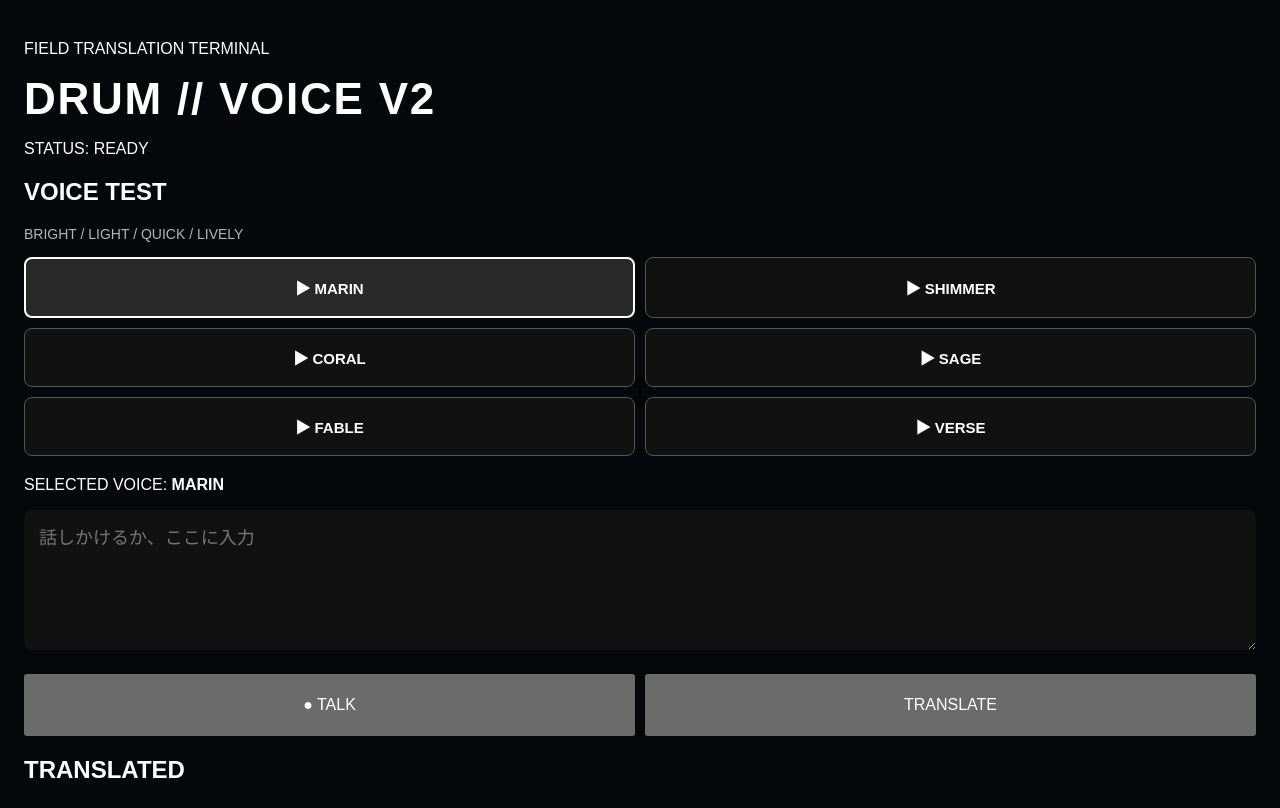
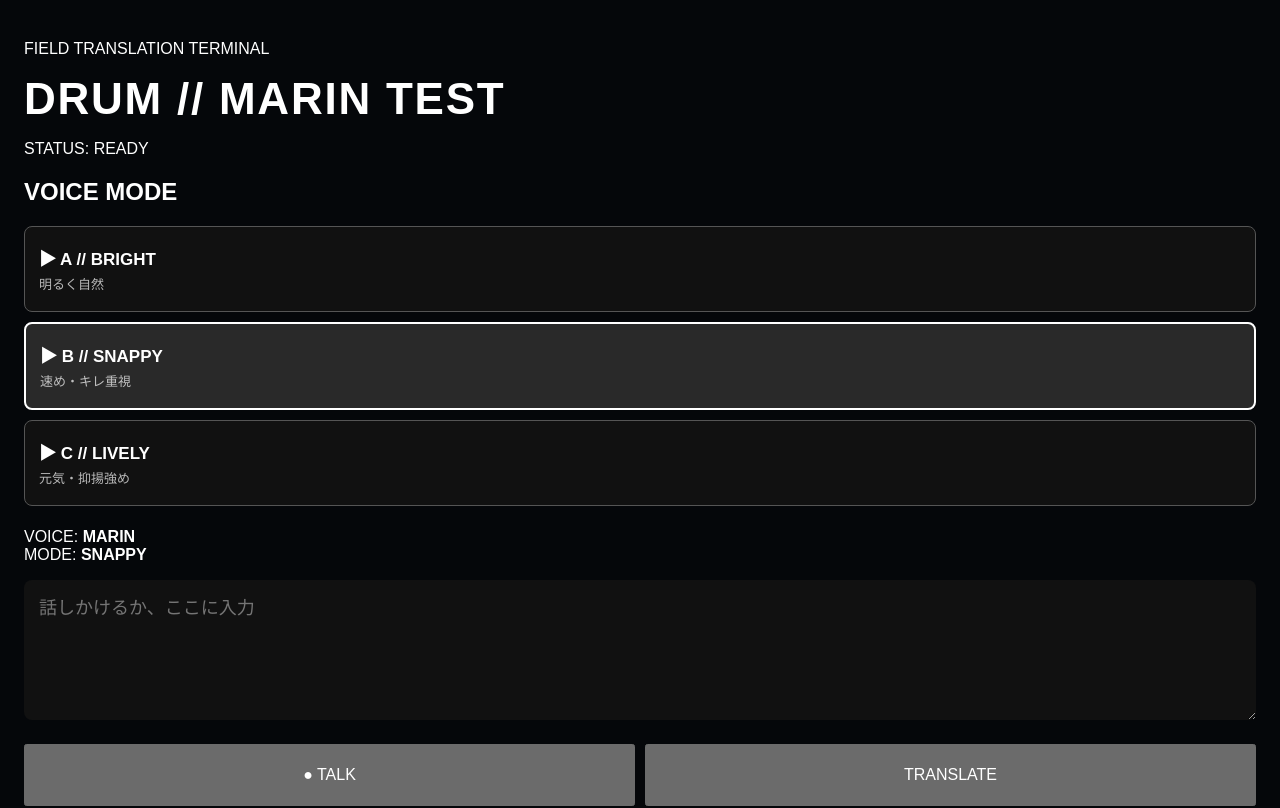
Before and after one commit to atc0118-doom/drum-translator, a Next.js app: page / in a window 1280 px wide. Shown: the top 808 px of the page. Built offline with nearby package versions, Linux system fonts and the light colour scheme.

Commit message:
Update page.tsx

```diff
--- a/app/page.tsx
+++ b/app/page.tsx
@@ -2,13 +2,22 @@
 
 import { useRef, useState } from "react";
 
-const voices = [
-  { id: "marin", label: "MARIN" },
-  { id: "shimmer", label: "SHIMMER" },
-  { id: "coral", label: "CORAL" },
-  { id: "sage", label: "SAGE" },
-  { id: "fable", label: "FABLE" },
-  { id: "verse", label: "VERSE" },
+const modes = [
+  {
+    id: "bright",
+    label: "A // BRIGHT",
+    desc: "明るく自然",
+  },
+  {
+    id: "snappy",
+    label: "B // SNAPPY",
+    desc: "速め・キレ重視",
+  },
+  {
+    id: "lively",
+    label: "C // LIVELY",
+    desc: "元気・抑揚強め",
+  },
 ];
 
 export default function Home() {
@@ -16,7 +25,7 @@ export default function Home() {
   const [translated, setTranslated] = useState("");
   const [status, setStatus] = useState("READY");
   const [recording, setRecording] = useState(false);
-  const [voice, setVoice] = useState("marin");
+  const [mode, setMode] = useState("snappy");
 
   const recorderRef =
     useRef<MediaRecorder | null>(null);
@@ -29,65 +38,51 @@ export default function Home() {
 
   async function speak(
     text: string,
-    selectedVoice = voice
+    selectedMode = mode
   ) {
     if (!text.trim()) return;
 
     setStatus(
-      `VOICE // ${selectedVoice.toUpperCase()}`
+      `MARIN // ${selectedMode.toUpperCase()}`
     );
 
     try {
       const res = await fetch("/api/speak", {
         method: "POST",
-
         headers: {
           "Content-Type": "application/json",
         },
-
         body: JSON.stringify({
           text,
           language: "ja",
-          voice: selectedVoice,
+          mode: selectedMode,
         }),
       });
 
       if (!res.ok) {
-        const errorText =
-          await res.text();
-
+        const errorText = await res.text();
         console.error(errorText);
-
-        throw new Error(
-          "speech failed"
-        );
+        throw new Error("speech failed");
       }
 
-      const blob =
-        await res.blob();
-
-      const url =
-        URL.createObjectURL(blob);
+      const blob = await res.blob();
+      const url = URL.createObjectURL(blob);
 
       if (audioRef.current) {
         audioRef.current.pause();
       }
 
-      const audio =
-        new Audio(url);
-
+      const audio = new Audio(url);
       audioRef.current = audio;
 
       audio.onended = () => {
         setStatus("READY");
-
         URL.revokeObjectURL(url);
       };
 
       await audio.play();
     } catch (error) {
       console.error(error);
-
       setStatus("VOICE ERROR");
     }
   }
@@ -101,26 +96,20 @@ export default function Home() {
 
     try {
       const res =
-        await fetch(
-          "/api/translate",
-          {
+        await fetch("/api/translate", {
           method: "POST",
-
           headers: {
             "Content-Type":
               "application/json",
           },
-
           body: JSON.stringify({
             text,
             sourceLang: "auto",
             targetLang: "ja",
           }),
-          }
-        );
+        });
 
-      const data =
-        await res.json();
+      const data = await res.json();
 
       if (!res.ok) {
         throw new Error(
@@ -141,10 +130,7 @@ export default function Home() {
       }
     } catch (error) {
       console.error(error);
-
-      setStatus(
-        "TRANSLATE ERROR"
-      );
+      setStatus("TRANSLATE ERROR");
     }
   }
 
@@ -173,9 +159,7 @@ export default function Home() {
 
       recorder.onstop =
         async () => {
-          setStatus(
-            "TRANSCRIBING"
-          );
+          setStatus("TRANSCRIBING");
 
           const blob =
             new Blob(
@@ -235,7 +219,6 @@ export default function Home() {
             }
           } catch (error) {
             console.error(error);
-
             setStatus(
               "TRANSCRIBE ERROR"
             );
@@ -243,31 +226,27 @@ export default function Home() {
         };
 
       recorder.start();
-
       setRecording(true);
-
       setStatus("LISTENING");
     } catch (error) {
       console.error(error);
-
       setStatus("MIC ERROR");
     }
   }
 
   function stopRecording() {
     recorderRef.current?.stop();
-
     setRecording(false);
   }
 
-  async function testVoice(
-    selectedVoice: string
+  async function testMode(
+    selectedMode: string
   ) {
-    setVoice(selectedVoice);
+    setMode(selectedMode);
 
     await speak(
       "うん、わかったよ。じゃあ行こっか。大丈夫、私に任せてね。",
-      selectedVoice
+      selectedMode
     );
   }
 
@@ -285,87 +264,78 @@ export default function Home() {
         FIELD TRANSLATION TERMINAL
       </p>
 
-      <h1>
-        DRUM // VOICE V2
-      </h1>
+      <h1>DRUM // MARIN TEST</h1>
 
-      <p>
-        STATUS: {status}
-      </p>
+      <p>STATUS: {status}</p>
 
-      <h2>
-        VOICE TEST
-      </h2>
-
-      <p
-        style={{
-          opacity: 0.7,
-          fontSize: "14px",
-        }}
-      >
-        BRIGHT / LIGHT / QUICK /
-        LIVELY
-      </p>
+      <h2>VOICE MODE</h2>
 
       <div
         style={{
           display: "grid",
-          gridTemplateColumns:
-            "repeat(2, minmax(0, 1fr))",
           gap: "10px",
-          marginTop: "15px",
-          marginBottom: "20px",
+          marginBottom: "22px",
         }}
       >
-        {voices.map((item) => (
+        {modes.map((item) => (
           <button
             key={item.id}
             onClick={() =>
-              testVoice(item.id)
+              testMode(item.id)
             }
             style={{
-              padding: "18px 8px",
-              fontSize: "15px",
-              fontWeight: "bold",
-
+              padding: "18px 14px",
+              textAlign: "left",
+              borderRadius: "8px",
+              color: "white",
+              background:
+                mode === item.id
+                  ? "#292929"
+                  : "#111",
               border:
-                voice === item.id
+                mode === item.id
                   ? "2px solid white"
                   : "1px solid #555",
-
-              background:
-                voice === item.id
-                  ? "#292929"
-                  : "#111",
-
-              color: "white",
-              borderRadius: "8px",
+            }}
+          >
+            <div
+              style={{
+                fontSize: "17px",
+                fontWeight: "bold",
               }}
             >
               ▶ {item.label}
+            </div>
+
+            <div
+              style={{
+                marginTop: "4px",
+                opacity: 0.7,
+                fontSize: "13px",
+              }}
+            >
+              {item.desc}
+            </div>
           </button>
         ))}
       </div>
 
       <p>
-        SELECTED VOICE:{" "}
+        VOICE: <strong>MARIN</strong>
+        <br />
+        MODE:{" "}
         <strong>
-          {voice.toUpperCase()}
+          {mode.toUpperCase()}
         </strong>
       </p>
 
       <textarea
         value={source}
-
         onChange={(e) =>
-          setSource(
-            e.target.value
-          )
+          setSource(e.target.value)
         }
-
         placeholder=
           "話しかけるか、ここに入力"
-
         style={{
           width: "100%",
           minHeight: "140px",
@@ -373,10 +343,7 @@ export default function Home() {
           fontSize: "18px",
           background: "#111",
           color: "white",
-
-          boxSizing:
-            "border-box",
-
+          boxSizing: "border-box",
           borderRadius: "8px",
         }}
       />
@@ -417,9 +384,7 @@ export default function Home() {
         </button>
       </div>
 
-      <h2>
-        TRANSLATED
-      </h2>
+      <h2>TRANSLATED</h2>
 
       <div
         style={{
@@ -435,12 +400,9 @@ export default function Home() {
         onClick={() =>
           speak(translated)
         }
-
         disabled={!translated}
-
         style={{
-          padding:
-            "16px 24px",
+          padding: "16px 24px",
           fontSize: "18px",
           width: "100%",
         }}
```
Lines whose indentation alone changed are shown as unchanged.
